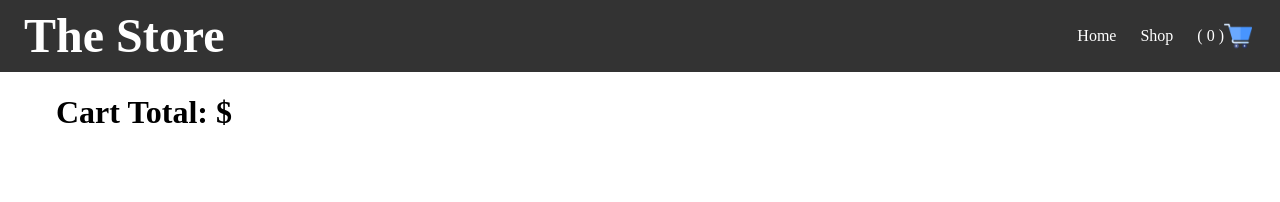
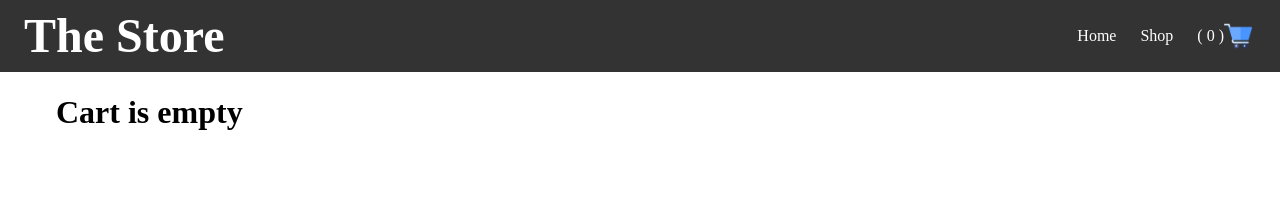
Before and after one commit to singhalex/shopping-cart, a React (Vite) app: page /cart in a window 1280 px wide. Shown: the top 202 px of the page. Built offline with nearby package versions, Linux system fonts and the light colour scheme.

Commit message:
Display message when cart is empty
Changed the cart page to display a different message when the cart is
empty.

```diff
--- a/src/components/cart/Cart.jsx
+++ b/src/components/cart/Cart.jsx
@@ -49,8 +49,10 @@ const Cart = () => {
 
   return (
     <div className={styles.container}>
-      <h1>Cart Total: ${total.grand}</h1>
-      {cart.map((item) => (
+      {total.grand > 0 ? <h1>Cart Total: ${total.grand}</h1> : <div></div>}
+      {/* <h1>Cart Total: ${total.grand}</h1> */}
+      {cart.length > 0 ? (
+        cart.map((item) => (
           <CartCard
             item={item}
             decrementItem={decrementItem}
@@ -58,7 +60,10 @@ const Cart = () => {
             deleteFromCart={deleteFromCart}
             key={item.id}
           />
-      ))}
+        ))
+      ) : (
+        <h1>Cart is empty</h1>
+      )}
     </div>
   );
 };
```
Lines whose indentation alone changed are shown as unchanged.
